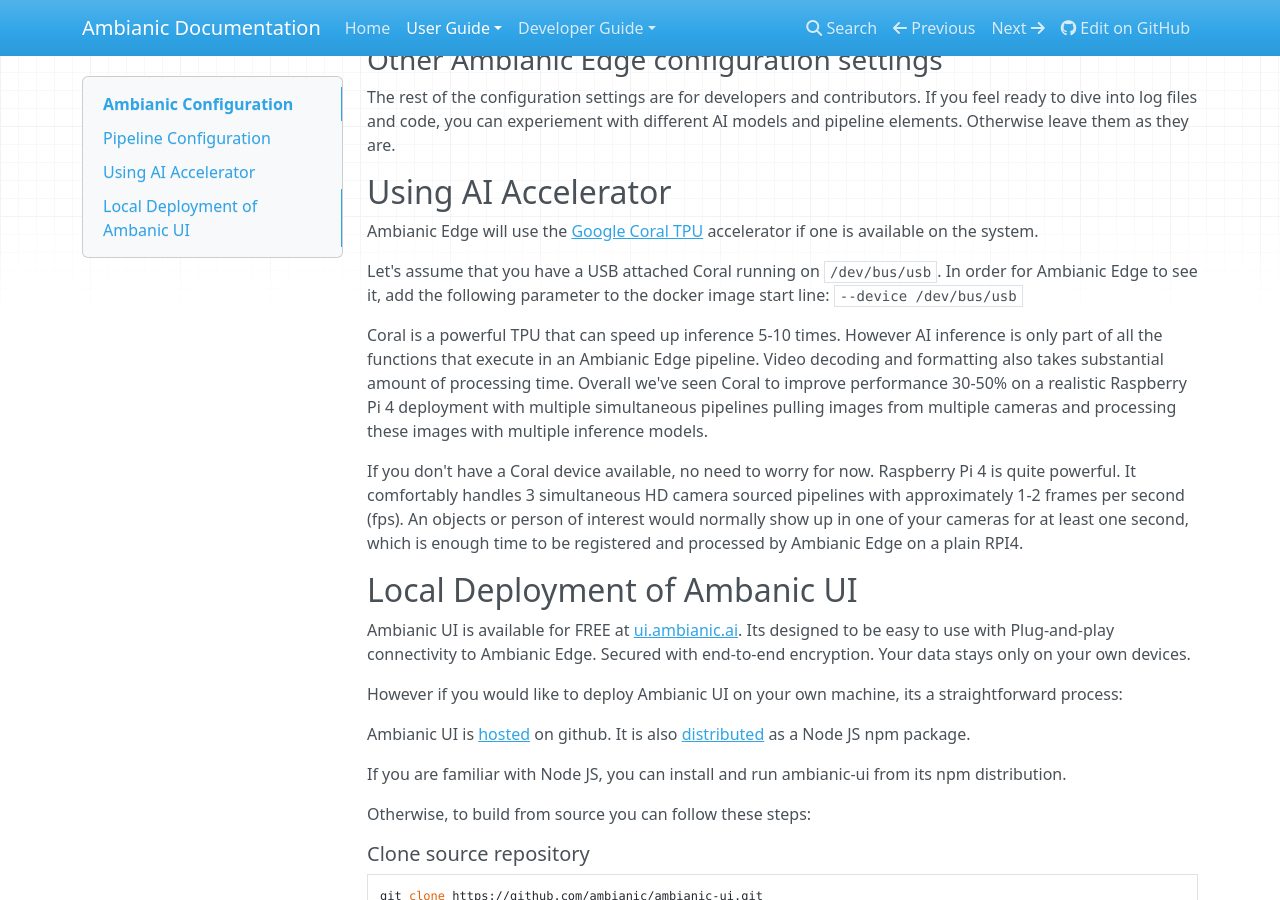
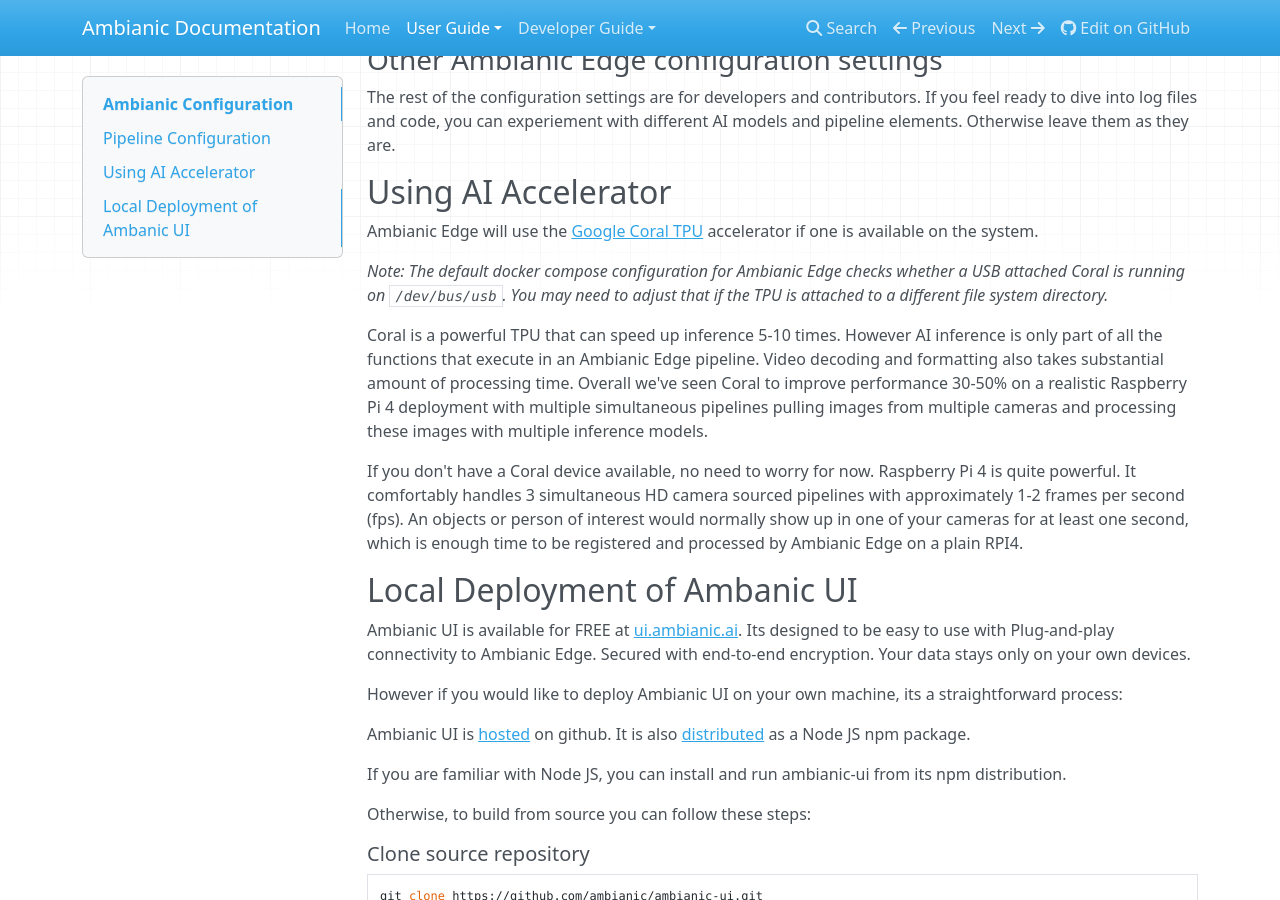
Before and after one commit to ambianic/ambianic-docs, an MkDocs documentation site: the page built from docs-md/users/configure.md, in a window 1280 px wide and 900 px high, scrolled down 4090 px. Built offline with MkDocs 1.6.1, drawn with Linux system fonts in a browser that asks for light colours; nearby versions of some CDN libraries.

Commit message:
docs: clarify TPU config

```diff
--- a/docs-md/users/configure.md
+++ b/docs-md/users/configure.md
@@ -218,10 +218,7 @@
 
 Ambianic Edge will use the [Google Coral TPU](https://coral.ai/) accelerator if one is available on the system.
 
-Let's assume that you have a USB attached Coral running on `/dev/bus/usb`.
-In order for Ambianic Edge to see it, add the following parameter
-to the docker image start line:
-`--device /dev/bus/usb`
+_Note: The default docker compose configuration for Ambianic Edge checks whether a USB attached Coral is running on `/dev/bus/usb`. You may need to adjust that if the TPU is attached to a different file system directory._
 
 Coral is a powerful TPU that can speed up inference 5-10 times. However AI inference is only part of
 all the functions that execute in an Ambianic Edge pipeline. Video decoding and formatting
```
